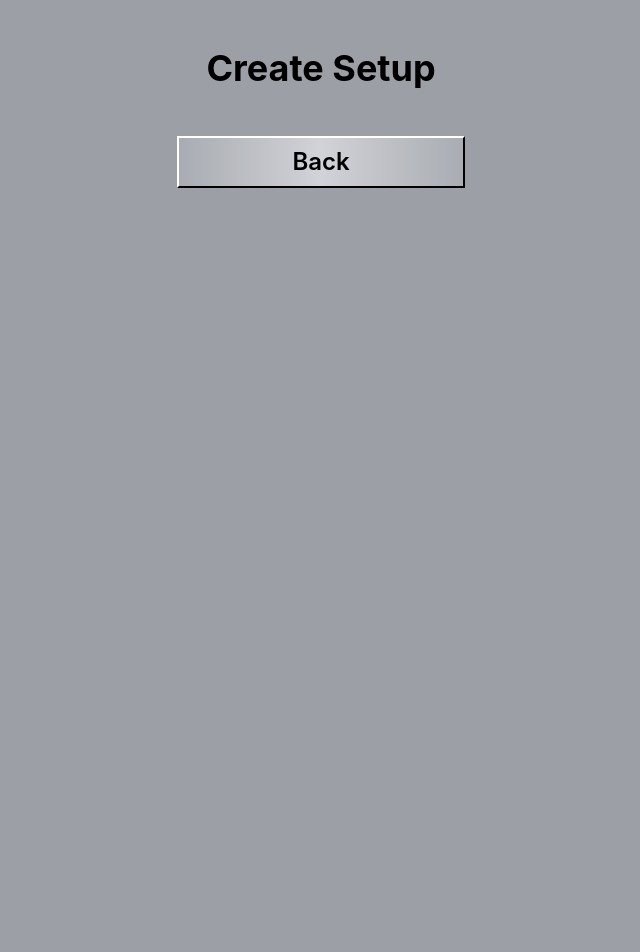
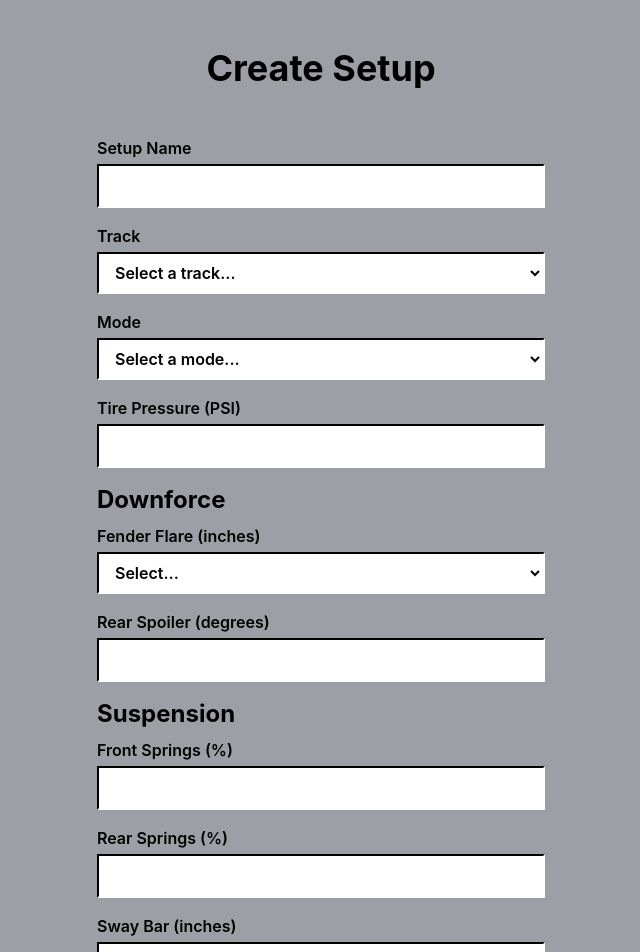
Before and after one commit to rporter03/NT2003-Setup-Manager, a React (Vite) app in the folder nt2003-setup-manager/: page /create in a window 1280 px wide. Shown: the top 952 px of the page, without its empty margins (319-959 px from the left). Before the commit the page ends 800 px from the top, so only its background shows below. Built offline with nearby package versions, Linux system fonts and the light colour scheme.

Commit message:
Add downforce and suspension fields to SetupForm

```diff
--- a/nt2003-setup-manager/src/App.tsx
+++ b/nt2003-setup-manager/src/App.tsx
@@ -1,4 +1,3 @@
-import { useState } from 'react'
 import { BrowserRouter, Routes, Route } from 'react-router'
 import Home from './pages/Home'
 import CreateSetup from './pages/CreateSetup'
--- /dev/null
+++ b/nt2003-setup-manager/src/components/NumberField.tsx
@@ -0,0 +1,28 @@
+import { inputClass } from './fieldStyles'
+
+type NumberFieldProps = {
+    label: string
+    value: string
+    onChange: (value: string) => void
+    min: number
+    max: number
+    step: number
+}
+
+export default function NumberField({ label, value, onChange, min, max, step }: NumberFieldProps) {
+    return (
+        <label className="flex flex-col gap-1 font-semibold">
+            {label}
+            <input
+                type="number"
+                className={inputClass}
+                value={value}
+                min={min}
+                max={max}
+                step={step}
+                onChange={(e) => onChange(e.target.value)}
+                required
+            />
+        </label>
+    )
+}
--- /dev/null
+++ b/nt2003-setup-manager/src/components/SelectField.tsx
@@ -0,0 +1,30 @@
+import type { Option } from '../lib/options'
+import { inputClass } from './fieldStyles'
+
+type SelectFieldProps = {
+    label: string
+    value: string
+    onChange: (value: string) => void
+    options: Option[]
+}
+
+export default function SelectField({ label, value, onChange, options }: SelectFieldProps) {
+    return (
+        <label className="flex flex-col gap-1 font-semibold">
+            {label}
+            <select
+                className={inputClass}
+                value={value}
+                onChange={(e) => onChange(e.target.value)}
+                required
+            >
+                <option value="">Select...</option>
+                {options.map((o) => (
+                    <option key={o.value} value={o.value}>
+                        {o.label}
+                    </option>
+                ))}
+            </select>
+        </label>
+    )
+}
--- a/nt2003-setup-manager/src/components/SetupForm.tsx
+++ b/nt2003-setup-manager/src/components/SetupForm.tsx
@@ -3,6 +3,10 @@ import type { FormEvent } from 'react'
 import type { NewSetup, SetupMode } from '../types/setup'
 import { tracks } from '../data/tracks'
 import { modes, limits } from '../data/setupLimits'
+import { buildOptions, formatFraction } from '../lib/options'
+import { inputClass } from './fieldStyles'
+import NumberField from './NumberField'
+import SelectField from './SelectField'
 import Button from './Button'
 
 type SetupFormProps = {
@@ -11,13 +15,52 @@ type SetupFormProps = {
     onCancel: () => void
 }
 
-const inputClass = 'w-full border-2 border-t-bevel-dark border-l-bevel-dark border-b-bevel-light border-r-bevel-light bg-white px-3 py-2';
+type FieldValues = {
+    tirePressure: string
+    fenderFlare: string
+    rearSpoiler: string
+    frontSprings: string
+    rearSprings: string
+    swayBar: string
+    wedge: string
+}
+
+const emptyValues: FieldValues = {
+    tirePressure: '',
+    fenderFlare: '',
+    rearSpoiler: '',
+    frontSprings: '',
+    rearSprings: '',
+    swayBar: '',
+    wedge: '',
+}
+
+function toFieldValues(s: NewSetup): FieldValues {
+    return {
+        tirePressure: String(s.tirePressure),
+        fenderFlare: String(s.downforce.fenderFlare),
+        rearSpoiler: String(s.downforce.rearSpoiler),
+        frontSprings: String(s.suspension.frontSprings),
+        rearSprings: String(s.suspension.rearSprings),
+        swayBar: String(s.suspension.swayBar),
+        wedge: String(s.suspension.wedge),
+    }
+}
+
+const fenderFlareOptions = buildOptions(limits.fenderFlare, formatFraction)
+const swayBarOptions = buildOptions(limits.swayBar, formatFraction)
 
 export default function SetupForm({ initialValues, onSubmit, onCancel }: SetupFormProps) {
     const [name, setName] = useState(initialValues?.name ?? '')
     const [trackID, setTrackID] = useState(initialValues?.trackID ?? '')
     const [mode, setMode] = useState<SetupMode | ''>(initialValues?.mode ?? '')
-    const [tirePressure, setTirePressure] = useState(initialValues ? String(initialValues.tirePressure) : '')
+    const [values, setValues] = useState<FieldValues>(
+        initialValues ? toFieldValues(initialValues) : emptyValues,
+    )
+
+    function setField(key: keyof FieldValues, value: string) {
+        setValues((prev) => ({ ...prev, [key]: value}))
+    }
 
     function handleSubmit(e: FormEvent<HTMLFormElement>) {
         e.preventDefault()
@@ -25,14 +68,21 @@ export default function SetupForm({ initialValues, onSubmit, onCancel }: SetupFo
 
         onSubmit({
             // placeholder values
-            downforce: { fenderFlare: 74, rearSpoiler: 60 },
-            suspension: { frontSprings: 50, rearSprings: 50, swayBar: 0.5, wedge: 0 },
             gearing: { type: 'preset', presetNumber: 1 },
-            // end TEMP
             name: name.trim(),
             trackID,
             mode,
-            tirePressure: Number(tirePressure),
+            tirePressure: Number(values.tirePressure),
+            downforce: {
+                fenderFlare: Number(values.fenderFlare),
+                rearSpoiler: Number(values.rearSpoiler),
+            },
+            suspension: {
+                frontSprings: Number(values.frontSprings),
+                rearSprings: Number(values.rearSprings),
+                swayBar: Number(values.swayBar),
+                wedge: Number(values.wedge),
+            }
         })
     }
     return (
@@ -79,19 +129,54 @@ export default function SetupForm({ initialValues, onSubmit, onCancel }: SetupFo
                     ))}
                 </select>
             </label>
-            <label className="flex flex-col gap-1 font-semibold">
-                Tire Pressure (PSI)
-                <input
-                    type="number"
-                    className={inputClass}
-                    value={tirePressure}
-                    min={limits.tirePressure.min}
-                    max={limits.tirePressure.max}
-                    step={limits.tirePressure.step}
-                    onChange={(e) => setTirePressure(e.target.value)}
-                    required
+            <NumberField
+                label="Tire Pressure (PSI)"
+                value={values.tirePressure}
+                onChange={(v) => setField('tirePressure', v)}
+                {...limits.tirePressure}
+            />
+            <fieldset className="flex flex-col gap-4">
+                <legend className="mb-2 text-2xl font-bold">Downforce</legend>
+                <SelectField
+                    label="Fender Flare (inches)"
+                    value={values.fenderFlare}
+                    onChange={(v) => setField('fenderFlare', v)}
+                    options={fenderFlareOptions}
                 />
-            </label>
+                <NumberField
+                    label="Rear Spoiler (degrees)"
+                    value={values.rearSpoiler}
+                    onChange={(v) => setField('rearSpoiler', v)}
+                    {...limits.rearSpoiler}
+                />
+            </fieldset>
+            <fieldset className="flex flex-col gap-4">
+                <legend className="mb-2 text-2xl font-bold">Suspension</legend>
+                <NumberField
+                    label="Front Springs (%)"
+                    value={values.frontSprings}
+                    onChange={(v) => setField('frontSprings', v)}
+                    {...limits.springs}
+                />
+                <NumberField
+                    label="Rear Springs (%)"
+                    value={values.rearSprings}
+                    onChange={(v) => setField('rearSprings', v)}
+                    {...limits.springs}
+                />
+                <SelectField
+                    label="Sway Bar (inches)"
+                    value={values.swayBar}
+                    onChange={(v) => setField('swayBar', v)}
+                    options={swayBarOptions}
+                />
+                <NumberField
+                    label="Wedge (turns)"
+                    value={values.wedge}
+                    onChange={(v) => setField('wedge', v)}
+                    {...limits.wedge}
+                />
+            </fieldset>
             <div className="mt-4 flex flex-col items-center gap-2">
                 <Button type="submit">Save Setup</Button>
                 <Button type="button" onClick={onCancel}>Cancel</Button>
--- /dev/null
+++ b/nt2003-setup-manager/src/components/fieldStyles.ts
@@ -0,0 +1,2 @@
+export const inputClass =
+    'w-full border-2 border-t-bevel-dark border-l-bevel-dark border-b-bevel-light border-r-bevel-light bg-white px-3 py-2'
--- /dev/null
+++ b/nt2003-setup-manager/src/lib/options.ts
@@ -0,0 +1,23 @@
+type Limit = { min: number; max: number; step: number }
+
+export type Option = { value: string; label: string }
+
+export function formatFraction(value: number): string {
+    const whole = Math.trunc(value)
+    const eighths = Math.round((value - whole) * 8)
+    if (eighths === 0)
+        return String(whole)
+    let a = eighths
+    let b = 8
+    while (b) [a, b] = [b, a % b]
+    const fraction = `${eighths / a}/${8 / a}`
+    return whole === 0 ? fraction : `${whole} ${fraction}`
+}
+
+export function buildOptions(limit: Limit, format: (n: number) => string): Option[] {
+    const count = Math.round((limit.max - limit.min) / limit.step)
+    return Array.from({ length: count + 1 }, (_, i) => {
+        const n = Math.round((limit.min + i * limit.step) * 1000) / 1000
+        return { value: String(n), label: format(n) }
+    })
+}
--- a/nt2003-setup-manager/src/pages/CreateSetup.tsx
+++ b/nt2003-setup-manager/src/pages/CreateSetup.tsx
@@ -1,8 +1,10 @@
 import { useNavigate } from 'react-router'
-import Button from '../components/Button'
+import SetupForm from '../components/SetupForm'
+import { useSetups } from '../hooks/useSetups'
 
 export default function CreateSetup() {
     const navigate = useNavigate()
+    const { addSetup } = useSetups()
 
     return (
         <div className="min-h-screen">
@@ -10,7 +12,13 @@ export default function CreateSetup() {
                 <h1 className="text-4xl font-bold">Create Setup</h1>
             </header>
             <main className="mt-12 flex flex-col items-center gap-2">
-                <Button onClick={() => navigate('/')}>Back</Button>
+                <SetupForm
+                    onSubmit={(data) => {
+                        addSetup(data)
+                        navigate('/setups')
+                    }}
+                    onCancel={() => navigate('/')}
+                />
             </main>
         </div>
     )
```
